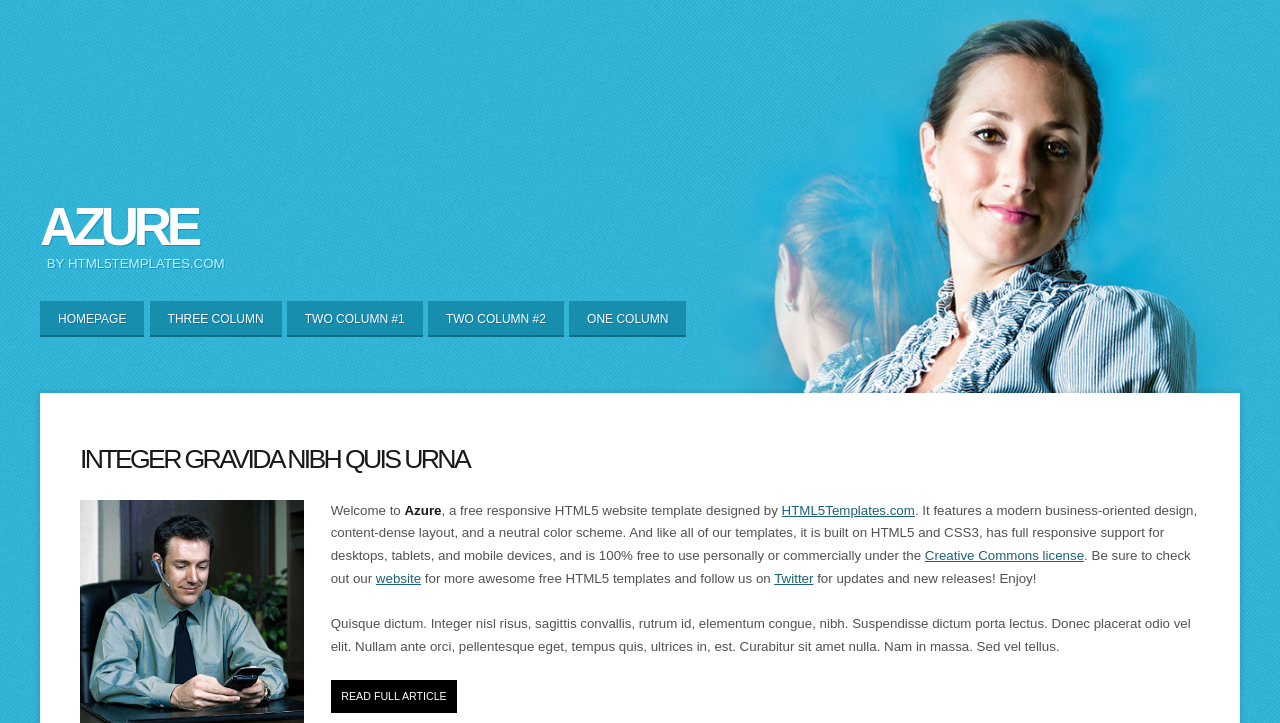
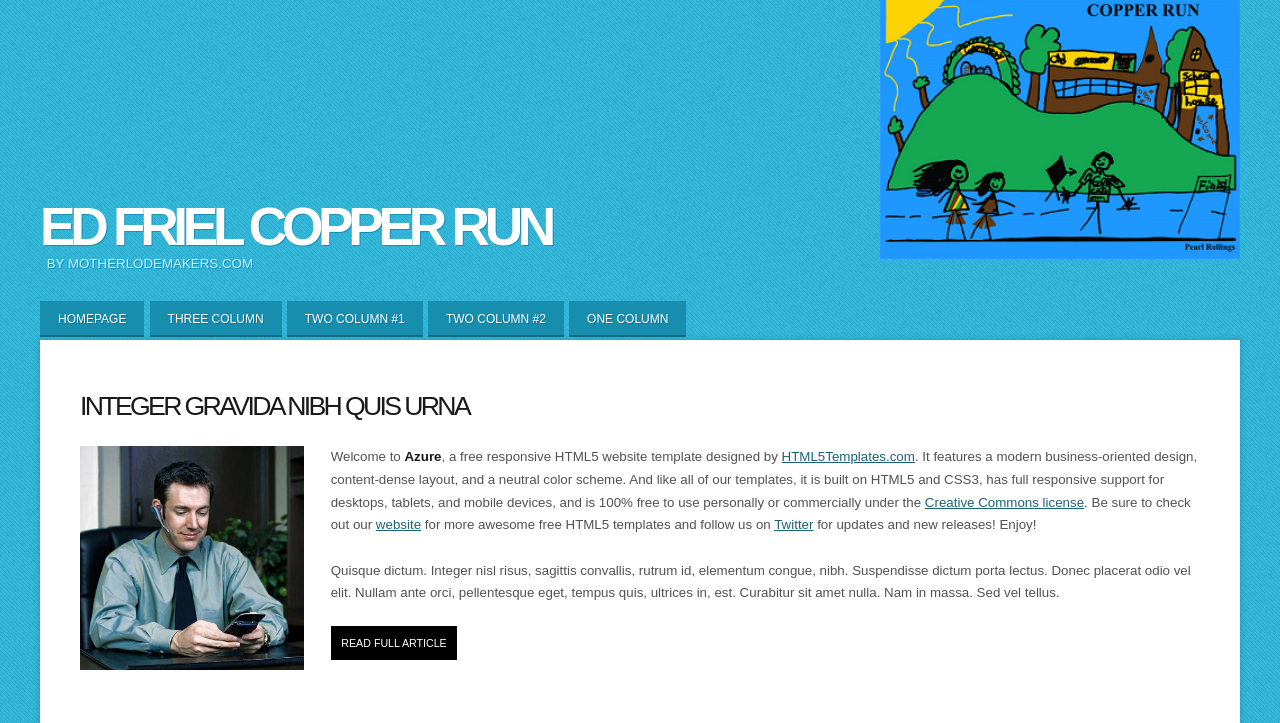
Before and after one commit to jsdraven/webcopperrun, a PHP site: page /index.php in a window 1280 px wide. Shown: the top 723 px of the page. Run offline with PHP 8.4, Linux system fonts and the light colour scheme.

Commit message:
Added art to the site

```diff
--- a/css/style-desktop.css
+++ b/css/style-desktop.css
@@ -21,10 +21,10 @@
 
 #header {
 	overflow: hidden;
-	background: url(images/img02.png) no-repeat right -2em;
+	background: url(images/art320.png) no-repeat right -2em;
 	margin: 0 auto 0 auto;
-	padding: 0 0 4em 0;
-	background-size: 90%;
+	padding: 0 0 0 0;
+	background-size: 30%;
 }
 
 /* Logo */
--- a/header.php
+++ b/header.php
@@ -28,8 +28,8 @@
 		<div id="row">
 			<div id="12u">
 				<div id="logo">
-					<h1><a href="#" class="mobileUI-site-name">Azure</a></h1>
-					<p>by HTML5Templates.com</p>
+					<h1><a href="#" class="mobileUI-site-name">Ed Friel Copper Run</a></h1>
+					<p>by motherlodemakers.com</p>
 				</div>
 			</div>
 		</div>
```
Also changed, not shown: css/images/art.jpg (added), css/images/art320.png (added).
